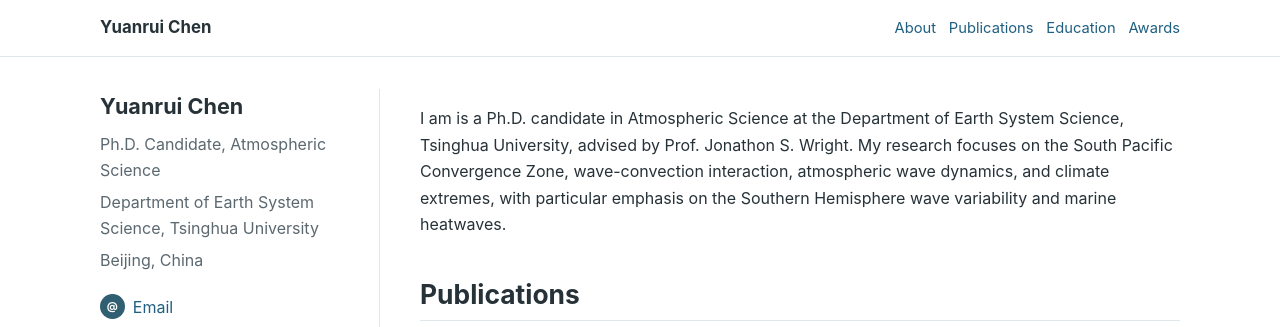
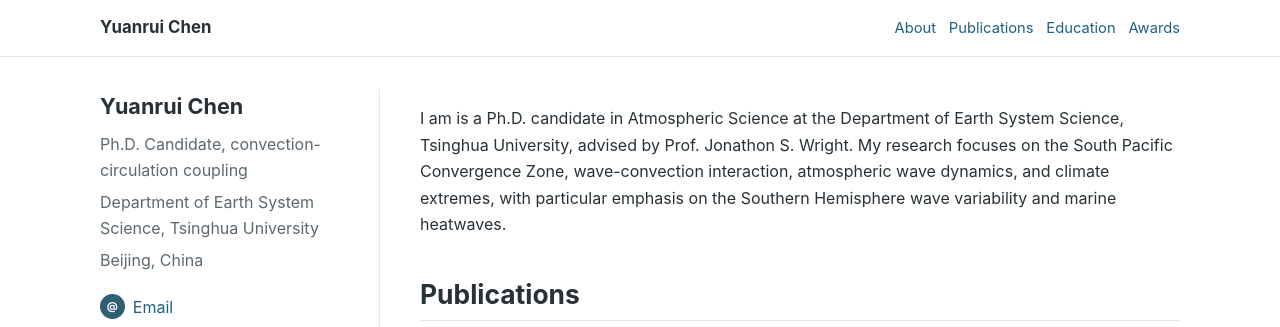
Before and after one commit to yuanruichen/yuanruichen.github.io, a Jekyll site: the page built from index.md, in a window 1280 px wide. Shown: the top 327 px of the page. Built offline with Jekyll 4.4.1, drawn with Linux system fonts in a browser that asks for light colours.

Commit message:
Update author bio in _config.yml

```diff
--- a/_config.yml
+++ b/_config.yml
@@ -17,7 +17,7 @@ sass:
 
 author:
   name: "Yuanrui Chen"
-  bio: "Ph.D. Candidate, Atmospheric Science"
+  bio: "Ph.D. Candidate, convection-circulation coupling"
   affiliation: "Department of Earth System Science, Tsinghua University"
   location: "Beijing, China"
   email: "chenyr22@mails.tsinghua.edu.cn"
```
